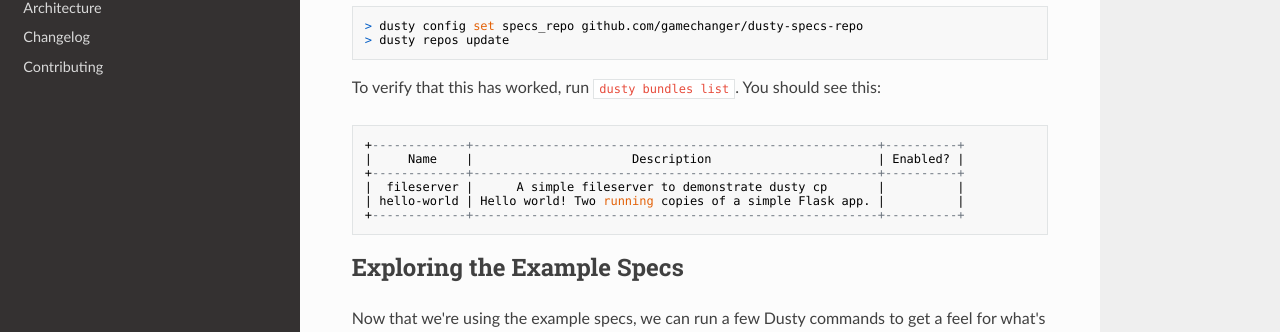
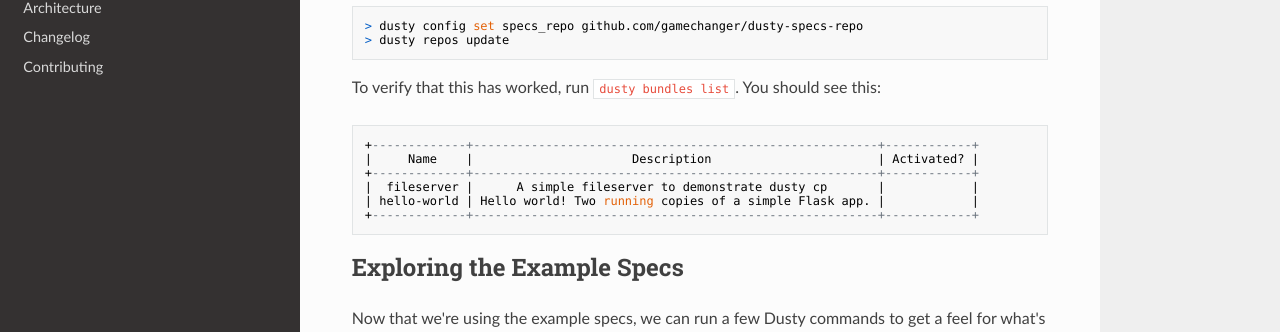
Before and after one commit to gamechanger/dusty, an MkDocs documentation site: the page built from docs/getting-started/index.md, in a window 1280 px wide and 900 px high. Shown: the part 395-727 px from the top of the window. Built offline with MkDocs 1.6.1, drawn with Linux system fonts in a browser that asks for light colours; nearby versions of some CDN libraries; old or Windows-style settings are respelled for this version of MkDocs.

Commit message:
Enabled? -> Activated?

````diff
--- a/docs/getting-started/index.md
+++ b/docs/getting-started/index.md
@@ -21,12 +21,12 @@
 To verify that this has worked, run `dusty bundles list`. You should see this:
 
 ```
-+-------------+--------------------------------------------------------+----------+
-|     Name    |                      Description                       | Enabled? |
-+-------------+--------------------------------------------------------+----------+
-|  fileserver |      A simple fileserver to demonstrate dusty cp       |          |
-| hello-world | Hello world! Two running copies of a simple Flask app. |          |
-+-------------+--------------------------------------------------------+----------+
++-------------+--------------------------------------------------------+------------+
+|     Name    |                      Description                       | Activated? |
++-------------+--------------------------------------------------------+------------+
+|  fileserver |      A simple fileserver to demonstrate dusty cp       |            |
+| hello-world | Hello world! Two running copies of a simple Flask app. |            |
++-------------+--------------------------------------------------------+------------+
 ```
 
 ## Exploring the Example Specs
````
Also changed, not shown: docs/getting-started/files.md (+6 -6 lines), docs/getting-started/hello-world.md (+6 -6 lines), 1 other file.
